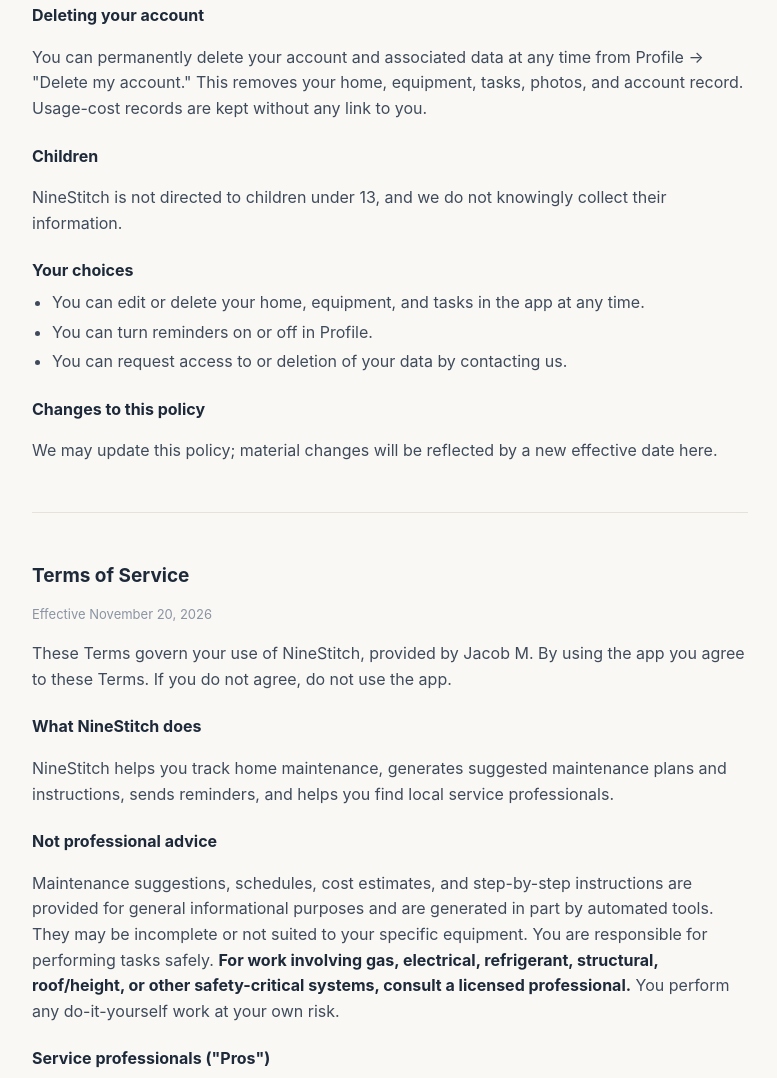
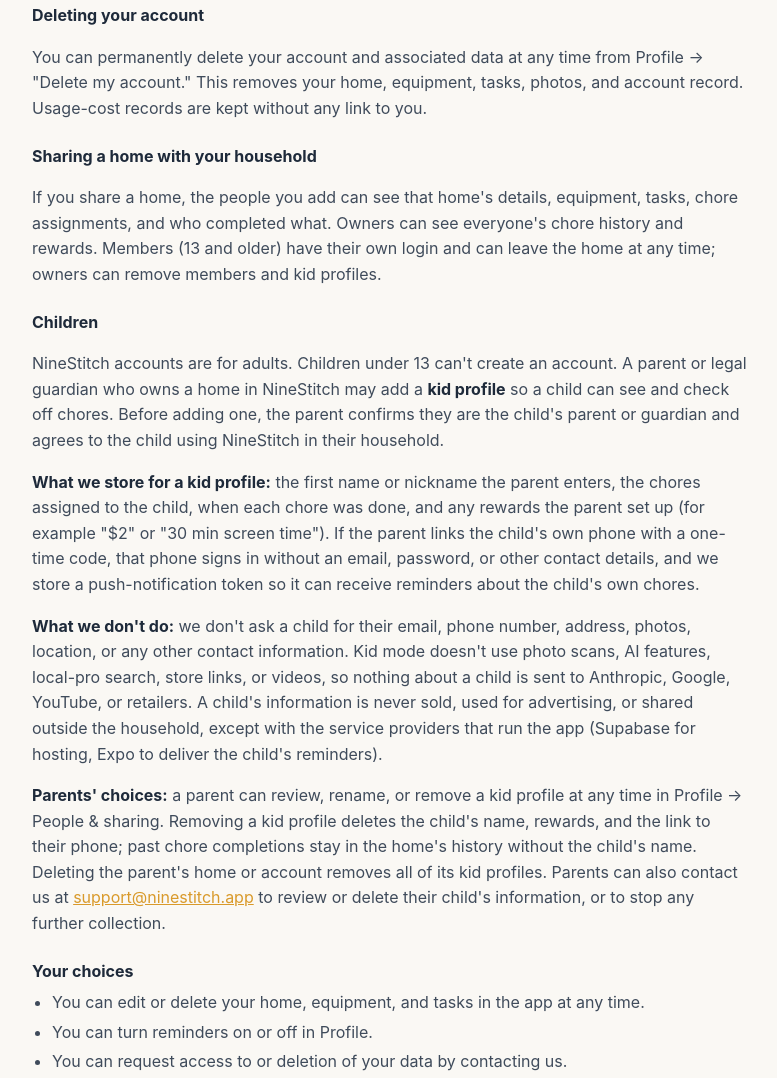
Before and after one commit to Yakapo113/ninestitch-site, a plain HTML site: page legal/index.html in a window 1280 px wide. Shown: the part 1871-2949 px from the top of the page, without its empty margins (250-1027 px from the left). Drawn offline with Linux system fonts and the light colour scheme.

Commit message:
Privacy policy: household sharing and kid profiles (children under 13)
Co-Authored-By: Claude Opus 5.5 <noreply@anthropic.com>

```diff
--- a/legal/index.html
+++ b/legal/index.html
@@ -83,8 +83,14 @@
     <h3>Deleting your account</h3>
     <p>You can permanently delete your account and associated data at any time from Profile → "Delete my account." This removes your home, equipment, tasks, photos, and account record. Usage-cost records are kept without any link to you.</p>
 
+    <h3>Sharing a home with your household</h3>
+    <p>If you share a home, the people you add can see that home's details, equipment, tasks, chore assignments, and who completed what. Owners can see everyone's chore history and rewards. Members (13 and older) have their own login and can leave the home at any time; owners can remove members and kid profiles.</p>
+
     <h3>Children</h3>
-    <p>NineStitch is not directed to children under 13, and we do not knowingly collect their information.</p>
+    <p>NineStitch accounts are for adults. Children under 13 can't create an account. A parent or legal guardian who owns a home in NineStitch may add a <b>kid profile</b> so a child can see and check off chores. Before adding one, the parent confirms they are the child's parent or guardian and agrees to the child using NineStitch in their household.</p>
+    <p><b>What we store for a kid profile:</b> the first name or nickname the parent enters, the chores assigned to the child, when each chore was done, and any rewards the parent set up (for example "$2" or "30 min screen time"). If the parent links the child's own phone with a one-time code, that phone signs in without an email, password, or other contact details, and we store a push-notification token so it can receive reminders about the child's own chores.</p>
+    <p><b>What we don't do:</b> we don't ask a child for their email, phone number, address, photos, location, or any other contact information. Kid mode doesn't use photo scans, AI features, local-pro search, store links, or videos, so nothing about a child is sent to Anthropic, Google, YouTube, or retailers. A child's information is never sold, used for advertising, or shared outside the household, except with the service providers that run the app (Supabase for hosting, Expo to deliver the child's reminders).</p>
+    <p><b>Parents' choices:</b> a parent can review, rename, or remove a kid profile at any time in Profile → People &amp; sharing. Removing a kid profile deletes the child's name, rewards, and the link to their phone; past chore completions stay in the home's history without the child's name. Deleting the parent's home or account removes all of its kid profiles. Parents can also contact us at <a href="mailto:support@ninestitch.app">support@ninestitch.app</a> to review or delete their child's information, or to stop any further collection.</p>
 
     <h3>Your choices</h3>
     <ul>
```
